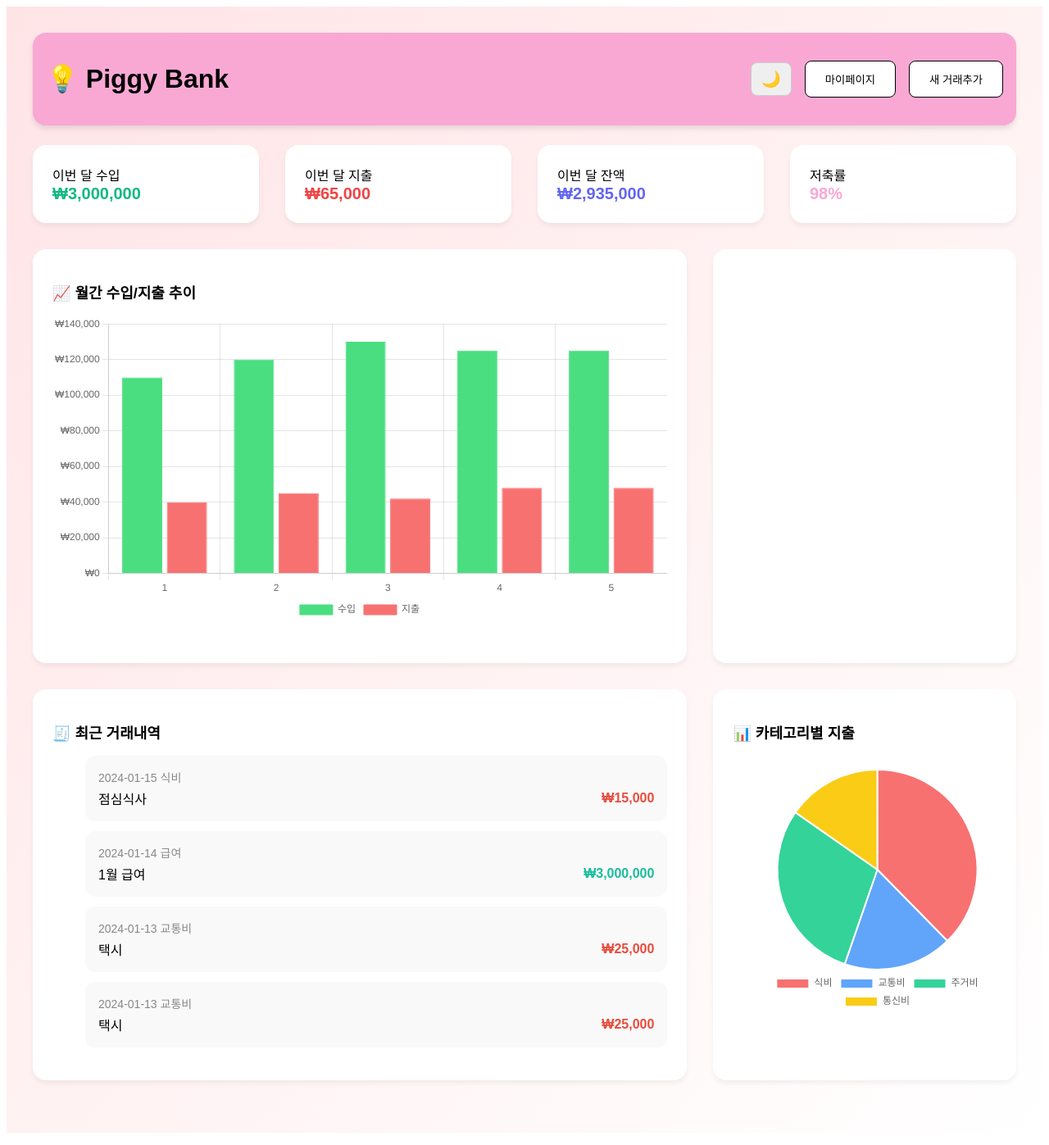
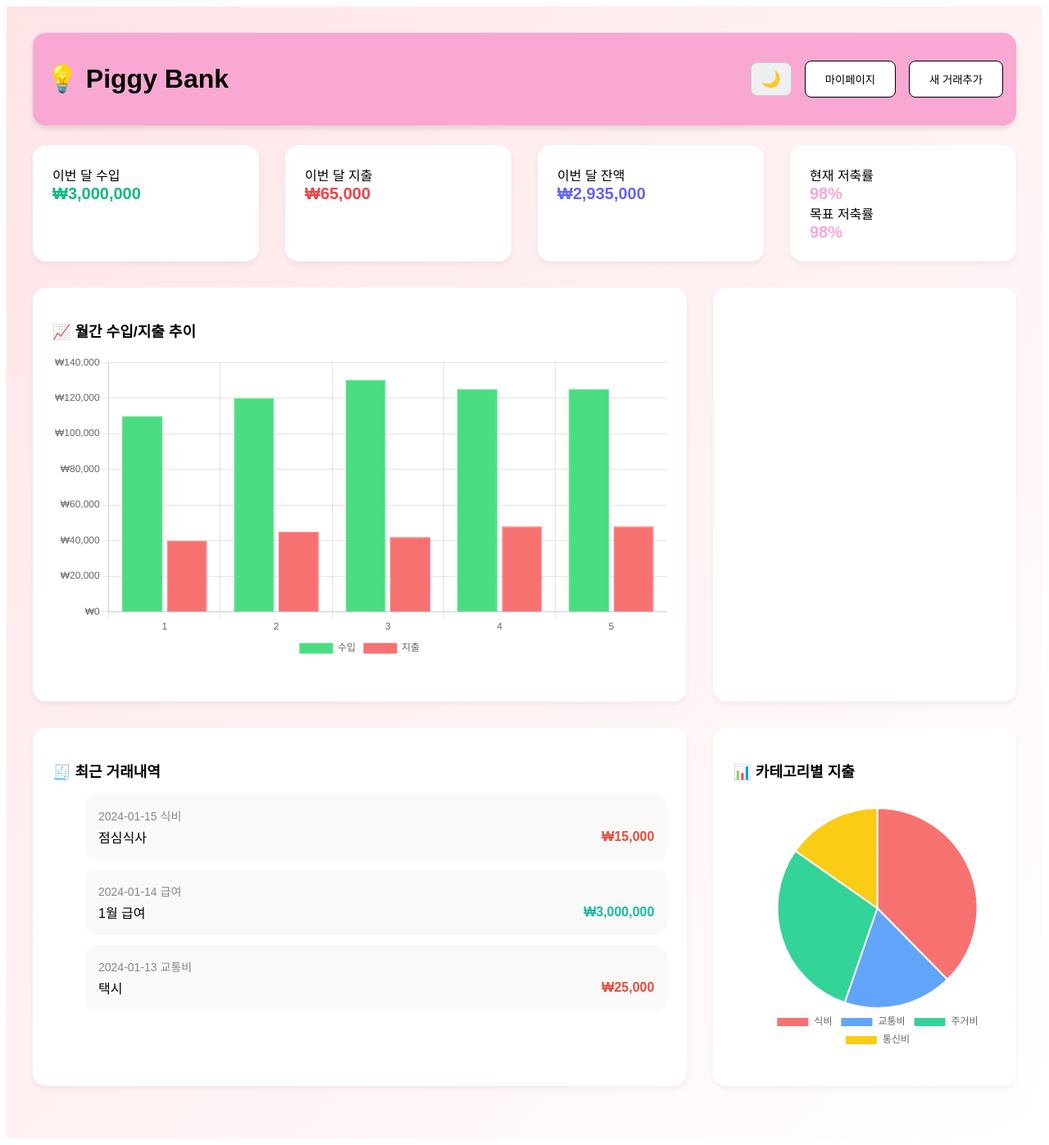
Before and after one commit to joonyee/KB-SkeletonProject-PiggyBank, a Vue app: page /home in a window 1280 px wide. Shown: the whole page at 82% size. Built offline with nearby package versions, Linux system fonts and the light colour scheme; data requests are answered from the project's data file; a web font is replaced by a local one.

Commit message:
refactor: 다크모드 색상 수정

```diff
--- a/src/views/Home.vue
+++ b/src/views/Home.vue
@@ -1,42 +1,48 @@
 <template>
   <div class="dashboard">
     <!-- Header -->
-    <header class="dashboard-header">
-      <h1 class="dashboard-title">💡 Piggy Bank</h1>
+    <header class="dashboardHeader">
+      <h1 class="dashboardTitle">💡 Piggy Bank</h1>
       <div class="flex items-center gap-2 relative">
-        <button @click="toggleDarkMode" class="darkMode-button">
+        <button @click="toggleDarkMode" class="darkModeButton">
           {{ isDarkMode ? '☀️' : '🌙' }}
         </button>
-        <button class="mypage-button" @click="mypageClick">마이페이지</button>
+        <button class="mypageButton" @click="mypageClick">마이페이지</button>
         <button class="inputValue" @click="inputClick">새 거래추가</button>
       </div>
     </header>
 
     <!-- Summary Cards -->
-    <div class="summary-grid">
-      <div class="income-card">
-        <div class="card-label" @click="monthAmount">이번 달 수입</div>
-        <div class="card-value">₩{{ totalIncome.toLocaleString() }}</div>
+    <div class="summaryGrid">
+      <div class="incomeCard">
+        <div class="cardLabel" @click="monthAmount">이번 달 수입</div>
+        <div class="cardValue">₩{{ totalIncome.toLocaleString() }}</div>
       </div>
-      <div class="expense-card">
-        <div class="card-label" @click="monthAmount">이번 달 지출</div>
-        <div class="card-value">₩{{ totalExpense.toLocaleString() }}</div>
+      <div class="expenseCard">
+        <div class="cardLabel" @click="monthAmount">이번 달 지출</div>
+        <div class="cardValue">₩{{ totalExpense.toLocaleString() }}</div>
       </div>
-      <div class="balance-card">
-        <div class="card-label" @click="monthAmount">이번 달 잔액</div>
-        <div class="card-value">₩{{ balance.toLocaleString() }}</div>
+      <div class="balanceCard">
+        <div class="cardLabel" @click="monthAmount">이번 달 잔액</div>
+        <div class="cardValue">₩{{ balance.toLocaleString() }}</div>
       </div>
       <!-- <div class="piggyAni"></div> -->
-      <div class="savings-card">
-        <div class="card-label" @click="savingClick">저축률</div>
-        <div class="card-value">{{ savingsRate }}%</div>
+      <div class="savingsCard">
+        <div class="nowSavings">
+          <div class="cardLabel" @click="savingClick">현재 저축률</div>
+          <div class="cardValue">{{ savingsRate }}%</div>
+        </div>
+        <div class="goalSavings">
+          <div class="cardLabel" @click="savingClick">목표 저축률</div>
+          <div class="cardValue">{{ savingsRate }}%</div>
+        </div>
       </div>
     </div>
 
     <!-- Monthly Chart & Category Spending -->
-    <div class="chart-section">
-      <div class="monthly-chart">
-        <h2 class="section-title" @click="monthlyClick">
+    <div class="chartSection">
+      <div class="monthlyChart">
+        <h2 class="sectionTitle" @click="monthlyClick">
           📈 월간 수입/지출 추이
         </h2>
         <PieChart :chartData="chartData" />
@@ -61,29 +67,29 @@
     </div>
 
     <!-- Transaction Summary & History -->
-    <div class="transaction-section">
-      <div class="transaction-history">
-        <h2 class="section-title" @click="transactionsClick">
+    <div class="transactionSection">
+      <div class="transactionHistory">
+        <h2 class="sectionTitle" @click="transactionsClick">
           🧾 최근 거래내역
         </h2>
         <ul>
           <li
-            v-for="(tx, index) in transactions"
+            v-for="(tx, index) in transactions.slice(0, 3)"
             :key="index"
-            class="transaction-item"
+            class="transactionItem"
           >
-            <div class="transaction-date">{{ tx.date }} {{ tx.category }}</div>
-            <div class="transaction-content">
+            <div class="transactionDate">{{ tx.date }} {{ tx.category }}</div>
+            <div class="transactionContent">
               <div>{{ tx.description }}</div>
-              <div :class="tx.amount > 0 ? 'amount-income' : 'amount-expense'">
+              <div :class="tx.amount > 0 ? 'amountIncome' : 'amountExpense'">
                 ₩{{ Math.abs(tx.amount).toLocaleString() }}
               </div>
             </div>
           </li>
         </ul>
       </div>
-      <div class="category-summary">
-        <h2 class="section-title" @click="categoryClick">📊 카테고리별 지출</h2>
+      <div class="categorySummary">
+        <h2 class="sectionTitle" @click="categoryClick">📊 카테고리별 지출</h2>
         <CategoryPieChart :categorySpending="categorySpending" />
       </div>
     </div>
@@ -220,7 +226,7 @@ const monthAmount = () => {
 }
 
 /* 다크모드 버튼 */
-.darkMode-button {
+.darkModeButton {
   padding: 8px 12px;
   font-size: 1.2rem;
   border: 1px solid #ccc;
@@ -229,7 +235,7 @@ const monthAmount = () => {
 }
 
 /* 마이페이지 버튼 */
-.mypage-button {
+.mypageButton {
   background-color: white;
   border: black solid 1px;
   border-radius: 0.5rem;
@@ -251,8 +257,10 @@ const monthAmount = () => {
   background: linear-gradient(to bottom right, #1f2937, #111827);
   color: black;
 }
-
-.dashboard-header {
+.dark .dashboardHeader {
+  background-color: #ae7695;
+}
+.dashboardHeader {
   display: flex;
   justify-content: space-between;
   align-items: center;
@@ -263,14 +271,14 @@ const monthAmount = () => {
   box-shadow: 0 4px 6px rgba(0, 0, 0, 0.1);
 }
 
-.section-grid {
+.sectionGrid {
   display: grid;
   grid-template-columns: 2fr 1fr;
   gap: 2rem;
   margin-bottom: 2rem;
 }
 
-.summary-grid {
+.summaryGrid {
   display: flex;
   grid-template-columns: repeat(4, 1fr);
   gap: 2rem;
@@ -284,42 +292,57 @@ const monthAmount = () => {
   box-shadow: 0 4px 6px rgba(0, 0, 0, 0.05);
   flex: 7;
 } */
-.income-card,
-.expense-card,
-.balance-card,
-.savings-card {
-  flex: 3;
-  float: right;
+.dark .incomeCard,
+.dark .expenseCard,
+.dark .balanceCard,
+.dark .savingsCard {
+  background-color: #cecece;
+}
+.incomeCard,
+.expenseCard,
+.balanceCard,
+.savingsCard {
+  /* flex: 3; */
+  /* float: right; */
   background-color: white;
   padding: 1.5rem;
   border-radius: 1rem;
   width: 100%;
   box-shadow: 0 4px 6px rgba(0, 0, 0, 0.05);
 }
-.income-card > .card-value {
+
+/* .savingsCard > .nowSavings,
+.goalSavings {
+  background-color: white;
+  padding: 1.5rem;
+  border-radius: 1rem;
+  box-shadow: 0 4px 6px rgba(0, 0, 0, 0.05);
+} */
+.incomeCard > .cardValue {
   color: #10b981;
   font-size: 20px;
   font-weight: bold;
 }
-.expense-card > .card-value {
+.expenseCard > .cardValue {
   color: #ef4444;
   font-size: 20px;
   font-weight: bold;
 }
-.balance-card > .card-value {
+.balanceCard > .cardValue {
   color: #6366f1;
   font-size: 20px;
   font-weight: bold;
 }
 
-.savings-card > .card-value {
+.savingsCard > .nowSavings > .cardValue,
+.goalSavings > .cardValue {
   color: #f9a8d4;
   font-size: 20px;
   font-weight: bold;
 }
 
-.chart-section,
-.transaction-section {
+.chartSection,
+.transactionSection {
   display: flex;
   gap: 2rem;
   margin-bottom: 2rem;
@@ -327,8 +350,15 @@ const monthAmount = () => {
   width: 100%;
 }
 
-.monthly-chart,
-.transaction-history {
+.dark .monthlyChart,
+.dark .transactionHistory,
+.dark .categorySummary,
+.dark .piggyAni {
+  background-color: #cecece;
+}
+
+.monthlyChart,
+.transactionHistory {
   flex: 7;
   background-color: white;
   padding: 1.5rem;
@@ -337,7 +367,7 @@ const monthAmount = () => {
   min-width: 0;
 }
 
-.category-summary,
+.categorySummary,
 .piggyAni {
   flex: 3;
   background-color: white;
@@ -347,18 +377,18 @@ const monthAmount = () => {
   min-width: 0;
 }
 
-.chart-label {
+.chartLabel {
   margin-top: 0.5rem;
   font-size: 0.8rem;
 }
 
-.section-title {
+.sectionTitle {
   font-size: 18px;
   font-weight: bold;
   margin-bottom: 16px;
 }
 
-.transaction-item {
+.transactionItem {
   display: flex;
   flex-direction: column;
   background-color: #f9f9f9;
@@ -367,28 +397,28 @@ const monthAmount = () => {
   margin-bottom: 12px;
 }
 
-.transaction-date {
+.transactionDate {
   font-size: 14px;
   color: #888;
   margin-bottom: 4px;
 }
 
-.transaction-content {
+.transactionContent {
   display: flex;
   justify-content: space-between;
   align-items: center;
 }
 
-.amount-income {
+.amountIncome {
   color: #1abc9c;
   font-weight: bold;
 }
 
-.amount-expense {
+.amountExpense {
   color: #e74c3c;
   font-weight: bold;
 }
-.chart-legend {
+.chartLegend {
   display: flex;
   justify-content: center;
   align-items: center;
@@ -398,13 +428,13 @@ const monthAmount = () => {
   color: #333;
 }
 
-.legend-item {
+.legendItem {
   display: flex;
   align-items: center;
   font-weight: bold;
 }
 
-.legend-dot {
+.legendDot {
   width: 10px;
   height: 10px;
   border-radius: 50%;
@@ -412,22 +442,24 @@ const monthAmount = () => {
   margin-right: 6px;
 }
 
-.income-dot {
+.incomeDot {
   background-color: #2ecc71;
 }
 
-.expense-dot {
+.expenseDot {
   background-color: #e74c3c;
 }
 
-.summary-cards {
+.summaryCards {
   display: flex;
   gap: 16px;
   justify-content: space-between;
   flex-wrap: wrap;
 }
-
-.summary-card {
+.dark .transactionItem {
+  background-color: #e8e8e8;
+}
+.summaryCard {
   flex: 1 1 30%;
   padding: 16px;
   border-radius: 12px;
@@ -436,26 +468,26 @@ const monthAmount = () => {
   text-align: center;
 }
 
-.summary-label {
+.summaryLabel {
   font-size: 16px;
   color: #6b7280;
   margin-bottom: 8px;
 }
 
-.summary-amount {
+.summaryAmount {
   font-size: 20px;
   font-weight: bold;
 }
 
-.income .summary-amount {
+.income .summaryAmount {
   color: #10b981;
 }
 
-.expense .summary-amount {
+.expense .summaryAmount {
   color: #ef4444;
 }
 
-.balance .summary-amount {
+.balance .summaryAmount {
   color: #6366f1;
 }
 </style>
```
